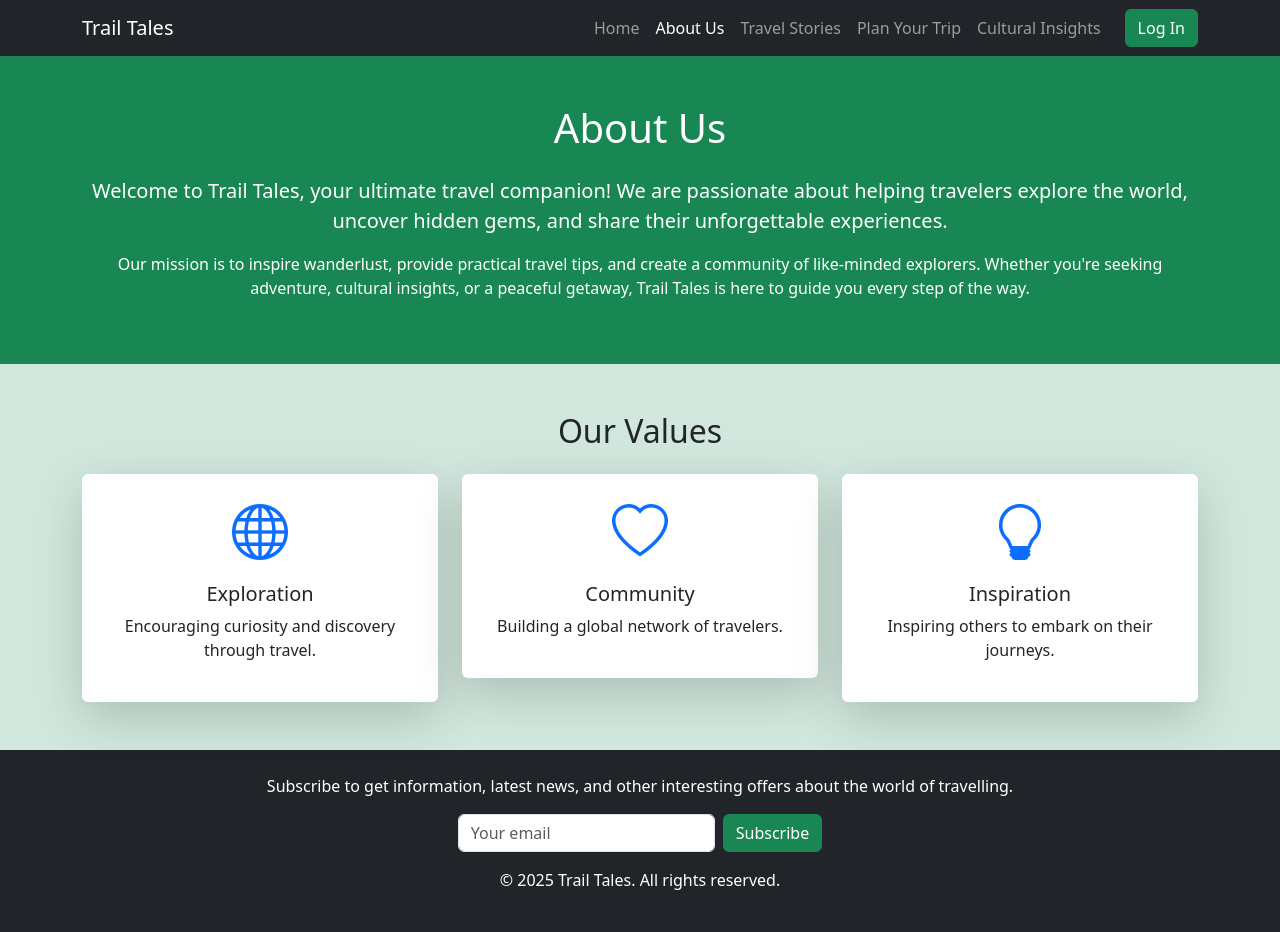
After one commit to pankhuri92/Trail-Tales, a Flask app: page /about in a window 1280 px wide. The commit adds this page. Run offline with Flask 3, Linux system fonts and the light colour scheme.

Commit message:
Add about template

```diff
--- a/app.py
+++ b/app.py
@@ -30,6 +30,10 @@ class Blog(db.Model):
 @app.route('/')
 def index():
     return render_template('index.html')
+
+@app.route('/about')
+def about():
+    return render_template('about.html')
 
 @app.route('/travel_stories')
 def travel_stories():
--- /dev/null
+++ b/templates/about.html
@@ -0,0 +1,134 @@
+<!DOCTYPE html>
+<html lang="en">
+  <head>
+    <meta charset="UTF-8" />
+    <meta name="viewport" content="width=device-width, initial-scale=1.0" />
+    <title>About Us - Trail Tales</title>
+    <link
+      href="https://cdn.jsdelivr.net/npm/bootstrap@5.3.1/dist/css/bootstrap.min.css"
+      rel="stylesheet"
+    />
+    <link
+      rel="stylesheet"
+      href="https://cdn.jsdelivr.net/npm/bootstrap-icons/font/bootstrap-icons.css"
+    />
+  </head>
+  <body>
+    <style>
+      .transition-hover {
+        transition: transform 0.3s ease-in-out;
+      }
+
+      .transition-hover:hover {
+        transform: scale(1.05);
+      }
+    </style>
+
+    <!-- Navbar -->
+    <nav class="navbar navbar-expand-lg navbar-dark bg-dark sticky-top">
+      <div class="container">
+        <a class="navbar-brand" href="index.html">Trail Tales</a>
+        <button
+          class="navbar-toggler"
+          type="button"
+          data-bs-toggle="collapse"
+          data-bs-target="#navbarNav"
+          aria-controls="navbarNav"
+          aria-expanded="false"
+          aria-label="Toggle navigation"
+        >
+          <span class="navbar-toggler-icon"></span>
+        </button>
+        <div class="collapse navbar-collapse" id="navbarNav">
+          <ul class="navbar-nav ms-auto">
+            <li class="nav-item">
+              <a class="nav-link" href="/#home">Home</a>
+            </li>
+            <li class="nav-item">
+              <a class="nav-link active" href="/about">About Us</a>
+            </li>
+            <li class="nav-item">
+              <a class="nav-link" href="travel_stories">Travel Stories</a>
+            </li>
+            <li class="nav-item">
+              <a class="nav-link" href="#trip">Plan Your Trip</a>
+            </li>
+            <li class="nav-item">
+              <a class="nav-link" href="#culture">Cultural Insights</a>
+            </li>
+          </ul>
+          <a href="#" class="btn btn-success ms-lg-3">Log In</a>
+        </div>
+      </div>
+    </nav>
+
+    <!-- About Us Section -->
+    <section class="py-5 bg-success text-white">
+      <div class="container text-center">
+        <h1 class="mb-4">About Us</h1>
+        <p class="lead">
+          Welcome to Trail Tales, your ultimate travel companion! We are
+          passionate about helping travelers explore the world, uncover hidden
+          gems, and share their unforgettable experiences.
+        </p>
+        <p>
+          Our mission is to inspire wanderlust, provide practical travel tips,
+          and create a community of like-minded explorers. Whether you're
+          seeking adventure, cultural insights, or a peaceful getaway, Trail
+          Tales is here to guide you every step of the way.
+        </p>
+      </div>
+    </section>
+
+    <!-- Our Values Section -->
+    <section class="py-5 bg-success-subtle">
+      <div class="container text-center">
+        <h2>Our Values</h2>
+        <div class="row mt-4">
+          <div class="col-md-4">
+            <div class="card p-4 shadow-lg border-0 transition-hover">
+              <i class="bi bi-globe display-4 text-primary"></i>
+              <h5 class="mt-3">Exploration</h5>
+              <p>Encouraging curiosity and discovery through travel.</p>
+            </div>
+          </div>
+          <div class="col-md-4">
+            <div class="card p-4 shadow-lg border-0 transition-hover">
+              <i class="bi bi-heart display-4 text-primary"></i>
+              <h5 class="mt-3">Community</h5>
+              <p>Building a global network of travelers.</p>
+            </div>
+          </div>
+          <div class="col-md-4">
+            <div class="card p-4 shadow-lg border-0 transition-hover">
+              <i class="bi bi-lightbulb display-4 text-primary"></i>
+              <h5 class="mt-3">Inspiration</h5>
+              <p>Inspiring others to embark on their journeys.</p>
+            </div>
+          </div>
+        </div>
+      </div>
+    </section>
+
+    <!-- Footer -->
+    <footer class="bg-dark text-white text-center py-4">
+      <div class="container">
+        <p>
+          Subscribe to get information, latest news, and other interesting
+          offers about the world of travelling.
+        </p>
+        <form class="row g-2 justify-content-center">
+          <div class="col-auto">
+            <input type="email" class="form-control" placeholder="Your email" />
+          </div>
+          <div class="col-auto">
+            <button type="submit" class="btn btn-success">Subscribe</button>
+          </div>
+        </form>
+        <p class="mt-3">&copy; 2025 Trail Tales. All rights reserved.</p>
+      </div>
+    </footer>
+
+    <script src="https://cdn.jsdelivr.net/npm/bootstrap@5.3.1/dist/js/bootstrap.bundle.min.js"></script>
+  </body>
+</html>
```
Also changed, not shown: templates/index.html (+139 -38 lines).
